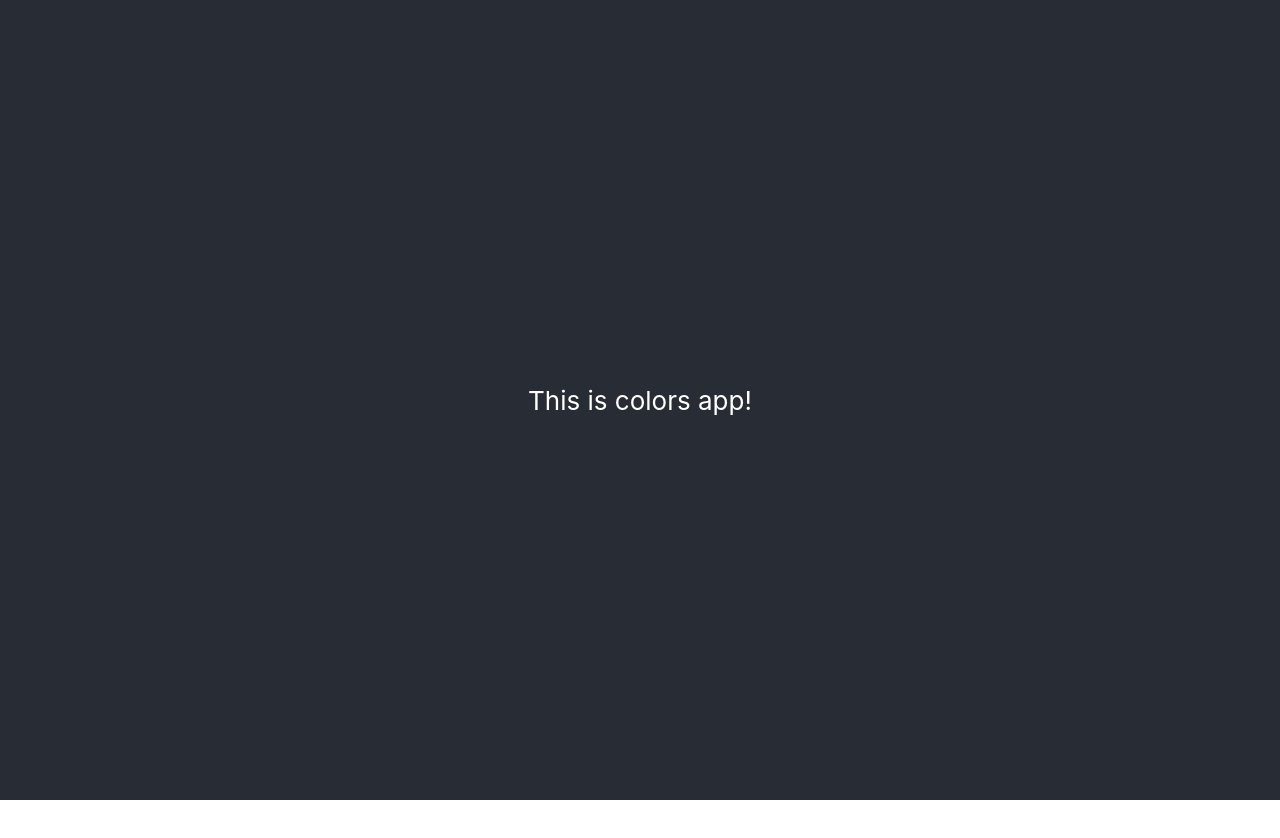
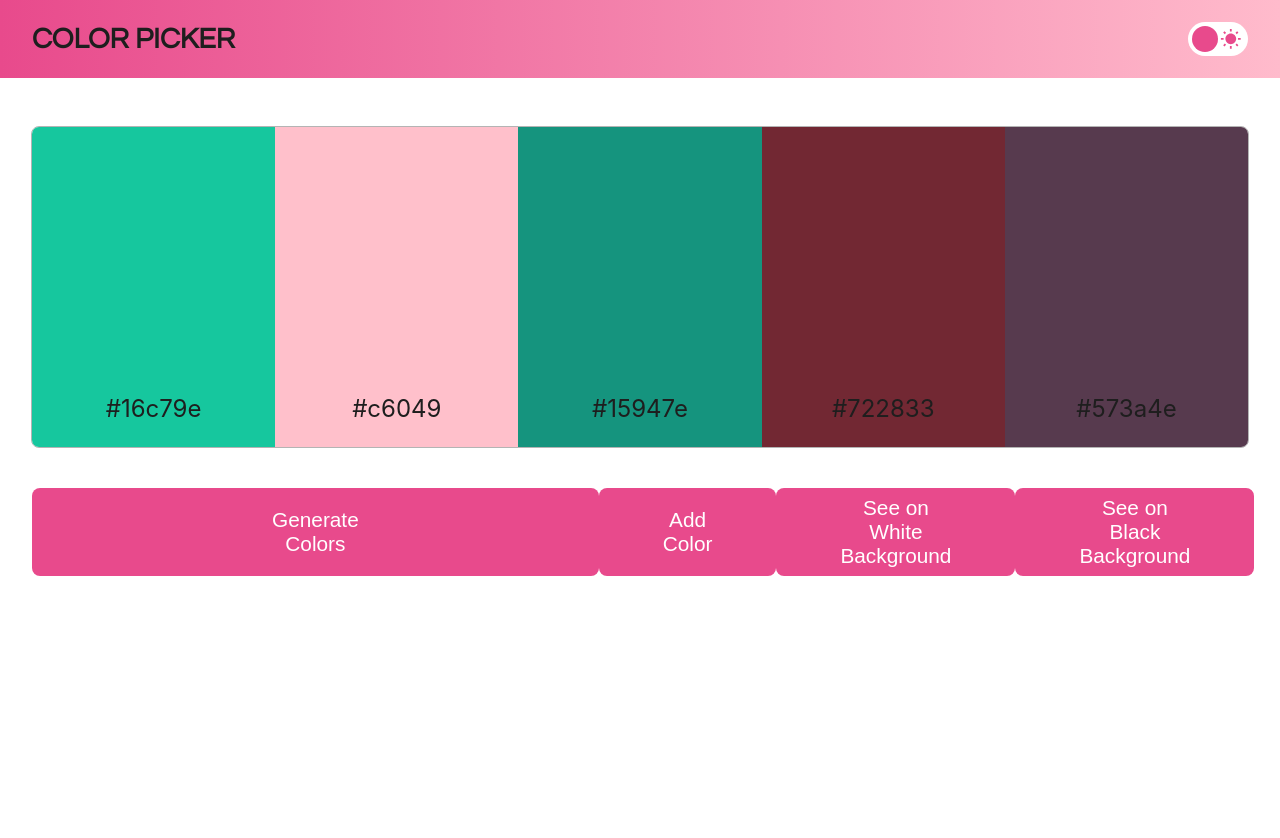
Before and after one commit to aedawes/colors, a React (Create React App) app in the folder colors/: page / in a window 1280 px wide. Shown: the top 838 px of the page. Before the commit the page ends 800 px from the top, so only its background shows below. Built offline with nearby package versions, Linux system fonts and the light colour scheme.

Commit message:
Implementation of buttons and some CSS updates

```diff
--- a/colors/package.json
+++ b/colors/package.json
@@ -3,6 +3,8 @@
   "version": "0.1.0",
   "private": true,
   "dependencies": {
+    "@mdi/js": "^7.4.47",
+    "@mdi/react": "^1.6.1",
     "@testing-library/jest-dom": "^5.17.0",
     "@testing-library/react": "^13.4.0",
     "@testing-library/user-event": "^13.5.0",
--- a/colors/public/index.html
+++ b/colors/public/index.html
@@ -1,14 +1,12 @@
 <!DOCTYPE html>
 <html lang="en">
+
 <head>
   <meta charset="utf-8" />
   <link rel="icon" href="%PUBLIC_URL%/favicon.ico" />
   <meta name="viewport" content="width=device-width, initial-scale=1" />
   <meta name="theme-color" content="#000000" />
-    <meta
-      name="description"
-      content="Web site created using create-react-app"
-    />
+  <meta name="description" content="Web site created using create-react-app" />
   <link rel="apple-touch-icon" href="%PUBLIC_URL%/logo192.png" />
   <!--
       manifest.json provides metadata used when your web app is installed on a
@@ -24,8 +22,12 @@
       work correctly both with client-side routing and a non-root public URL.
       Learn how to configure a non-root public URL by running `npm run build`.
     -->
+  <link rel="preconnect" href="https://fonts.googleapis.com">
+  <link rel="preconnect" href="https://fonts.gstatic.com" crossorigin>
+  <link href="https://fonts.googleapis.com/css2?family=Questrial&display=swap" rel="stylesheet">
   <title>React App</title>
 </head>
+
 <body>
   <noscript>You need to enable JavaScript to run this app.</noscript>
   <div id="root"></div>
@@ -40,4 +42,5 @@
       To create a production bundle, use `npm run build` or `yarn build`.
     -->
 </body>
+
 </html>
--- a/colors/src/App.css
+++ b/colors/src/App.css
@@ -14,25 +14,83 @@
 }
 
 .App-header {
-  background-color: #282c34;
   min-height: 100vh;
   display: flex;
   flex-direction: column;
   align-items: center;
-  justify-content: center;
   font-size: calc(10px + 2vmin);
+  padding-top: 3rem;
   color: white;
 }
 
-.App-link {
-  color: #61dafb;
+.background {
+  position: absolute;
+  height: 100%;
+  width: 100%;
+  z-index: 1;
 }
 
-@keyframes App-logo-spin {
-  from {
-    transform: rotate(0deg);
-  }
-  to {
-    transform: rotate(360deg);
-  }
+.blank {
+  opacity: 0;
+  transition: 0.4s;
 }
+
+.button {
+  background-color: #E84A8C;
+  color: #ffffff;
+  border: none;
+  border-radius: 8px;
+  padding: 0.5rem 4rem;
+  cursor: pointer;
+  transition: 0.4s;
+  font-size: 1.3rem;
+}
+
+.buttonWhite {
+  background-color: #ffffff;
+  color: #000000;
+  border: 1px solid #000000;
+}
+
+.buttonBlack {
+  background-color: #000000;
+  color: #ffffff;
+  border: 1px solid #ffffff;
+}
+
+.btnContainer {
+  margin-top: 2.5rem;
+  display: flex;
+  justify-content: space-between;
+  width: 95%;
+  z-index: 2;
+}
+
+.colorSwatchesContainer {
+  display: flex;
+  flex-direction: row;
+  justify-content: center;
+  align-items: center;
+  height: 20rem;
+  width: 95%;
+  overflow: hidden;
+  border-radius: 8px;
+  border: 0.5px solid rgb(180, 180, 180);
+  z-index: 2;
+}
+
+.generateColorsBtn {
+  padding: 1rem 15rem;
+}
+
+.light {
+  background-color: #ffffff;
+  color: #1E1E1E;
+  transition: 0.4s;
+}
+
+.dark {
+  background-color: #1E1E1E;
+  color: #fff5f5;
+  transition: 0.4s;
+}
--- a/colors/src/App.js
+++ b/colors/src/App.js
@@ -1,13 +1,98 @@
+import React, { useEffect, useState } from 'react';
 import './App.css';
+import Navbar from './components/Navbar';
+import ColorSwatch from './components/ColorSwatch';
 
 function App() {
+  const [isDarkMode, setIsDarkMode] = useState(false);
+  const [colors, setColors] = useState([]);
+  const [whiteBackground, setWhiteBackground] = useState(false);
+  const [blackBackground, setBlackBackground] = useState(false);
+
+  const darkModeClass = isDarkMode ? 'App-header dark' : 'App-header light';
+
+  useEffect(() => {
+    initializeColours();
+    // eslint-disable-next-line react-hooks/exhaustive-deps
+  }, []);
+
+  const initializeColours = () => {
+    let colorArray = [];
+
+    for (let i = 0; i < 5; i++) {
+      colorArray.push(generateRandomColor());
+    }
+
+    setColors(colorArray);
+  }
+
+  const handleAddColor = () => {
+    if (colors.length < 8) {
+      setColors([...colors, generateRandomColor()]);
+    } else {
+      alert('You can only have a maximum of 8 colors');
+    }
+  }
+
+  const handleRegenerationOfColors = () => {
+    let colorArray = [];
+
+    for (let i = 0; i < colors.length; i++) {
+      colorArray.push(generateRandomColor());
+    }
+
+    setColors(colorArray);
+  }
+
+  const generateRandomColor = () => {
+    return '#' + Math.floor(Math.random() * 16777215).toString(16);
+  }
+
+  const calculateButtonClass = (buttonType) => {
+    let buttonClass = 'button';
+    if (whiteBackground) {
+      buttonClass += ' buttonWhite';
+    } else if (blackBackground) {
+      buttonClass += ' buttonBlack';
+    }
+    if (buttonType === 'generateColorsBtn') {
+      buttonClass += ' generateColorsBtn';
+    }
+
+    console.log(buttonClass);
+    return buttonClass;
+  }
+
   return (
     <div className="App">
-      <header className="App-header">
-        <p>
-          This is colors app!
-        </p>
-      </header>
+      {(whiteBackground || blackBackground) ?
+        <div className='background' style={{ backgroundColor: whiteBackground ? 'white' : blackBackground ? 'black' : '' }}></div>
+        : null
+      }
+      <Navbar isDarkMode={isDarkMode} onToggleDarkMode={() => setIsDarkMode(!isDarkMode)} />
+      <div className={darkModeClass}>
+        <div className='colorSwatchesContainer'>
+          {colors.map((color, index) =>
+            <ColorSwatch key={index} color={color}
+            />)}
+        </div>
+        <div className="btnContainer">
+          <button className={calculateButtonClass('generateColorsBtn')} onClick={handleRegenerationOfColors}>Generate Colors</button>
+          <button className={calculateButtonClass()} onClick={handleAddColor}>Add Color</button>
+          {!blackBackground ?
+            <button className={calculateButtonClass()} onClick={() => setWhiteBackground(!whiteBackground)}>See on White Background</button>
+            :
+            //placeholder to keep spacing
+            <button className='button blank'>See on White Background</button>
+          }
+          {!whiteBackground ?
+            <button className={calculateButtonClass()} onClick={() => setBlackBackground(!blackBackground)}>See on Black Background</button>
+            :
+            //placeholder to keep spacing
+            <button className='button blank'>See on Black Background</button>
+          }
+        </div>
+      </div>
     </div>
   );
 }
--- /dev/null
+++ b/colors/src/components/ColorSwatch.js
@@ -0,0 +1,23 @@
+import React from 'react';
+import '../styles/ColorSwatch.css';
+// import Icon from '@mdi/react';
+// import { mdiMoonWaningCrescent, mdiWhiteBalanceSunny } from '@mdi/js';
+
+export default function ColorSwatch({ color }) {
+
+    const handleCopy = () => {
+        navigator.clipboard.writeText(color)
+            .then(() => {
+                alert('Color Copied!');
+            })
+            .catch(err => {
+                console.error('Failed to copy text: ', err);
+            });
+    };
+
+    return (
+        <div className='colorContainer' style={{ backgroundColor: color }}>
+            <p className='colorHex' onClick={handleCopy} >{color}</p>
+        </div>
+    );
+}
--- /dev/null
+++ b/colors/src/components/Navbar.js
@@ -0,0 +1,28 @@
+import React from 'react';
+import '../styles/Navbar.css';
+import Icon from '@mdi/react';
+import { mdiMoonWaningCrescent, mdiWhiteBalanceSunny } from '@mdi/js';
+
+
+//CREDIT: The toggle switch is from a tutorial at https://www.youtube.com/watch?v=bztDMD4HSL0 with my own alterations
+
+export default function Navbar({ isDarkMode, onToggleDarkMode }) {
+
+    const sliderDarkModeClass = isDarkMode ? 'slider dark-toggle' : 'slider light-toggle';
+
+    return (
+        <nav>
+            <h1>COLOR PICKER</h1>
+            <label className='switch'>
+                <input
+                    type='checkbox'
+                    checked={isDarkMode}
+                    onChange={onToggleDarkMode}
+                />
+                <span className={sliderDarkModeClass}>
+                    <Icon className='icon' path={isDarkMode ? mdiMoonWaningCrescent : mdiWhiteBalanceSunny} size={0.9} />
+                </span>
+            </label>
+        </nav>
+    );
+}
--- /dev/null
+++ b/colors/src/styles/ColorSwatch.css
@@ -0,0 +1,13 @@
+.colorContainer {
+    display: flex;
+    justify-content: center;
+    align-items: end;
+    height: 100%;
+    width: 100%;
+    background-color: pink;
+    font-size: 1.5rem;
+}
+
+.colorHex {
+    cursor: pointer;
+}
--- /dev/null
+++ b/colors/src/styles/Navbar.css
@@ -0,0 +1,74 @@
+nav {
+    display: flex;
+    justify-content: space-between;
+    align-items: center;
+    padding-left: 2rem;
+    padding-right: 2rem;
+    font-family: 'Questrial', sans-serif;
+    font-size: 1.2rem;
+    color: #1E1E1E;
+    background: linear-gradient(to right, #E84A8C, #FFBBCC)
+}
+
+.dark-toggle {
+    display: flex;
+    justify-content: start;
+    align-items: center;
+    padding-left: 0.5rem;
+    color: #ffffff;
+}
+
+.light-toggle {
+    display: flex;
+    justify-content: end;
+    align-items: center;
+    padding-right: 0.4rem;
+    color: #E84A8C;
+}
+
+.switch {
+    position: relative;
+    display: inline-block;
+    width: 60px;
+    height: 34px;
+}
+
+.switch input {
+    opacity: 0;
+    width: 0;
+    height: 0;
+}
+
+.slider{
+    position: absolute;
+    cursor: pointer;
+    top: 0;
+    left: 0;
+    right: 0;
+    bottom: 0;
+    background-color: #ffffff;
+    border-color: #1E1E1E;
+    border-width: 0.2rem;
+    transition: 0.4s;
+    border-radius: 34px;
+}
+
+.slider:before {
+    position: absolute;
+    content: '';
+    height: 26px;
+    width: 26px;
+    left: 4px;
+    bottom: 4px;
+    background-color: #E84A8C;
+    border-radius: 34px;
+    transition: 0.4s;
+}
+
+input:checked + .slider {
+    background-color: #1E1E1E;
+}
+
+input:checked + .slider:before {
+    transform: translateX(26px);
+}
```
Also changed, not shown: 1 other file (tests, documents, lock files or other folders). Lines whose indentation alone changed are shown as unchanged.
